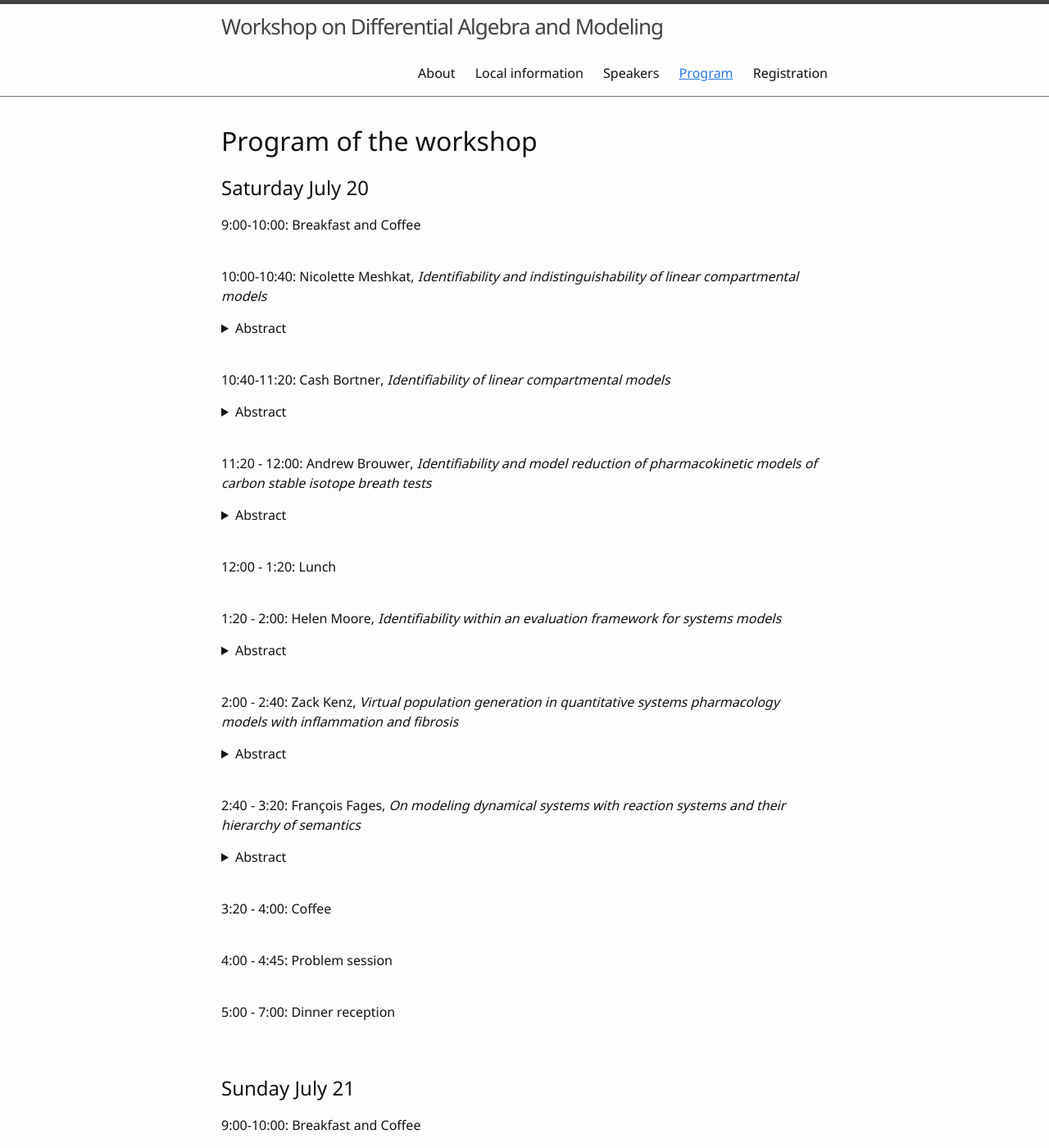
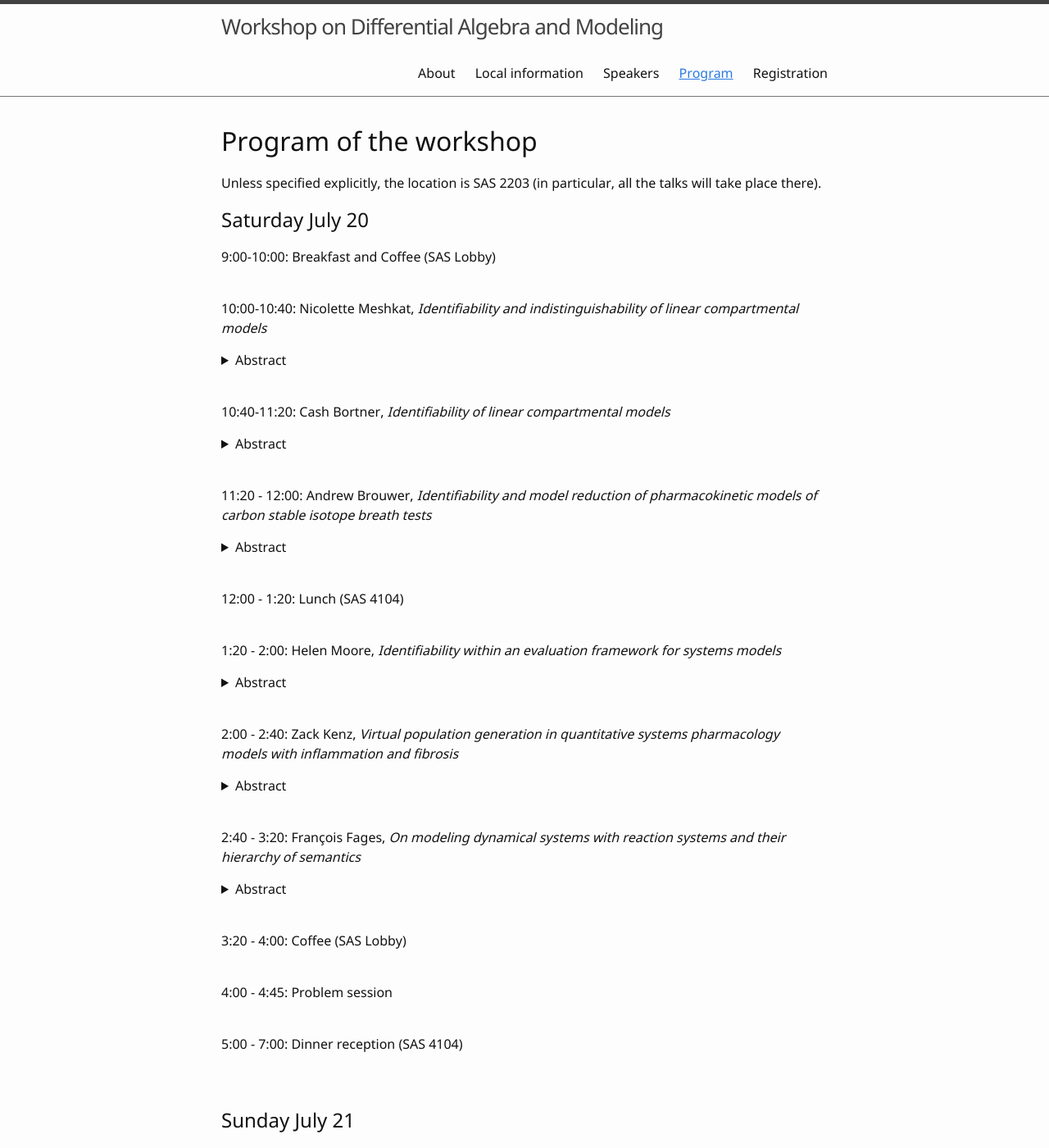
Before and after one commit to diffalg-modeling/diffalg-modeling, a Jekyll site: the page built from program.md, in a window 1280 px wide and 1400 px high. Shown: the whole window at 82% size. Built offline with Jekyll 4.4.1, drawn with Linux system fonts in a browser that asks for light colours; some of the changed text lies outside the part shown.

Commit message:
adding locations

```diff
--- a/program.md
+++ b/program.md
@@ -5,9 +5,11 @@ nav: true
 
 # Program of the workshop
 
+Unless specified explicitly, the location is SAS 2203 (in particular, all the talks will take place there).
+
 ## Saturday July 20
 
-9:00-10:00: Breakfast and Coffee
+9:00-10:00: Breakfast and Coffee (SAS Lobby)
 <br>
 <br>
 
@@ -29,7 +31,7 @@ This talk will present a simple but meaningful example of the importance and app
 </details>
 <br>
 
-12:00 - 1:20: Lunch
+12:00 - 1:20: Lunch (SAS 4104)
 <br>
 <br>
 
@@ -51,7 +53,7 @@ Historically, Chemical Reaction Networks (CRN) have been introduced to model hig
 </details>
 <br>
 
-3:20 - 4:00: Coffee
+3:20 - 4:00: Coffee (SAS Lobby)
 <br>
 <br>
 
@@ -59,14 +61,14 @@ Historically, Chemical Reaction Networks (CRN) have been introduced to model hig
 <br>
 <br>
 
-5:00 - 7:00: Dinner reception
+5:00 - 7:00: Dinner reception (SAS 4104)
 <br>
 <br>
 <br>
 
 ## Sunday July 21
 
-9:00-10:00: Breakfast and Coffee
+9:00-10:00: Breakfast and Coffee (SAS Lobby)
 <br>
 <br>
 
@@ -92,7 +94,7 @@ Keywords: parameter estimation, input-output equations, integral elimination
 </details>
 <br>
 
-12:00 - 1:30: Lunch
+12:00 - 1:30: Lunch (SAS 4104)
 <br>
 <br>
 
@@ -107,7 +109,7 @@ We present some basic properties of stable elements in a difference field and P-
 <br>
 <br>
 
-3:00 - 3:30: Coffee
+3:00 - 3:30: Coffee (SAS Lobby)
 <br>
 <br>
 
@@ -128,7 +130,7 @@ Joint work with Georgios Argyris, Alberto Lluch Lafuente, Mirco Tribastone, Max
 
 ## Monday July 22
 
-9:00-10:00: Breakfast and Coffee
+9:00-10:00: Breakfast and Coffee (SAS Lobby)
 <br>
 <br>
 
@@ -169,4 +171,4 @@ Virtual Populations are used in Quantitative Systems Pharmacologyn (QSP) models
 </details>
 <br>
 
-12:00-1:30: Lunch
+12:00-1:30: Lunch (SAS 4104)
```
